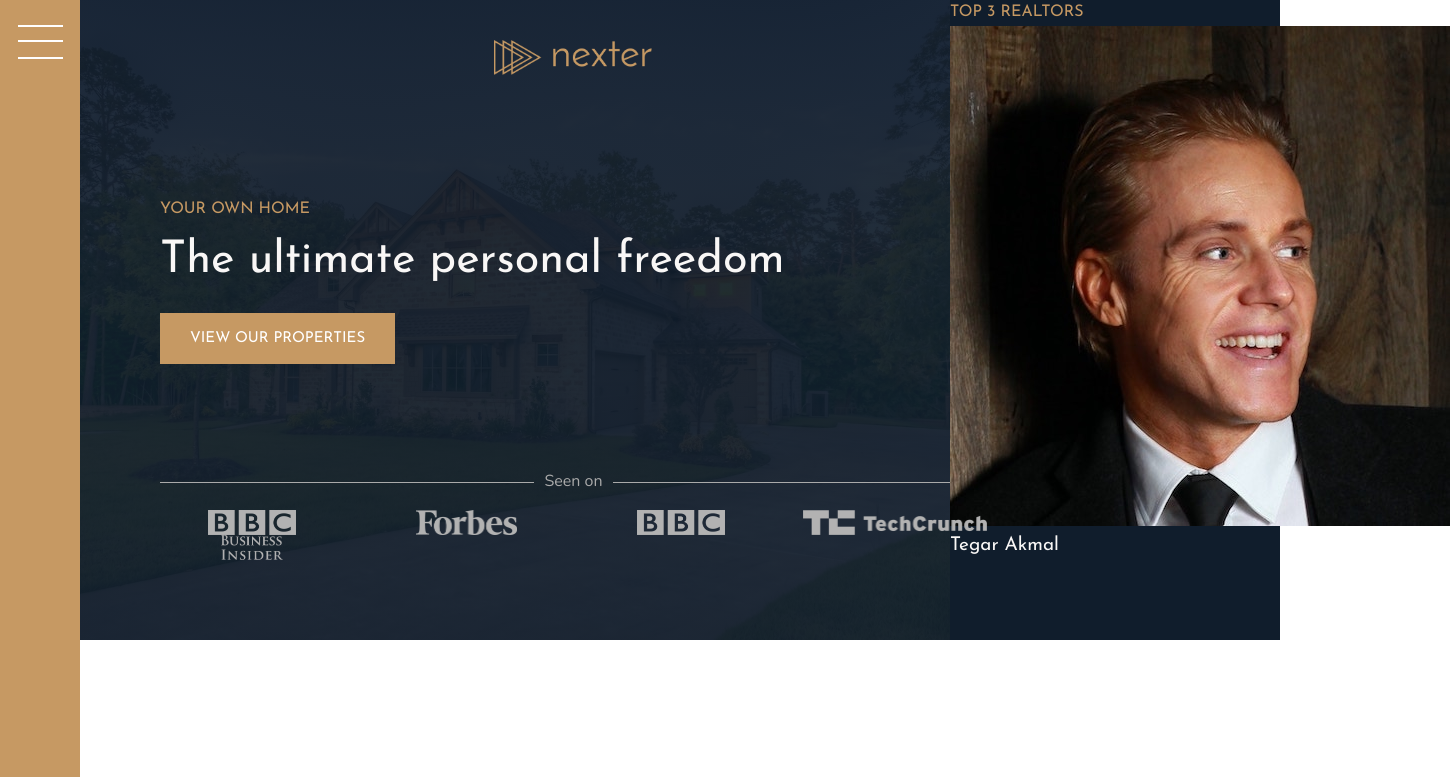
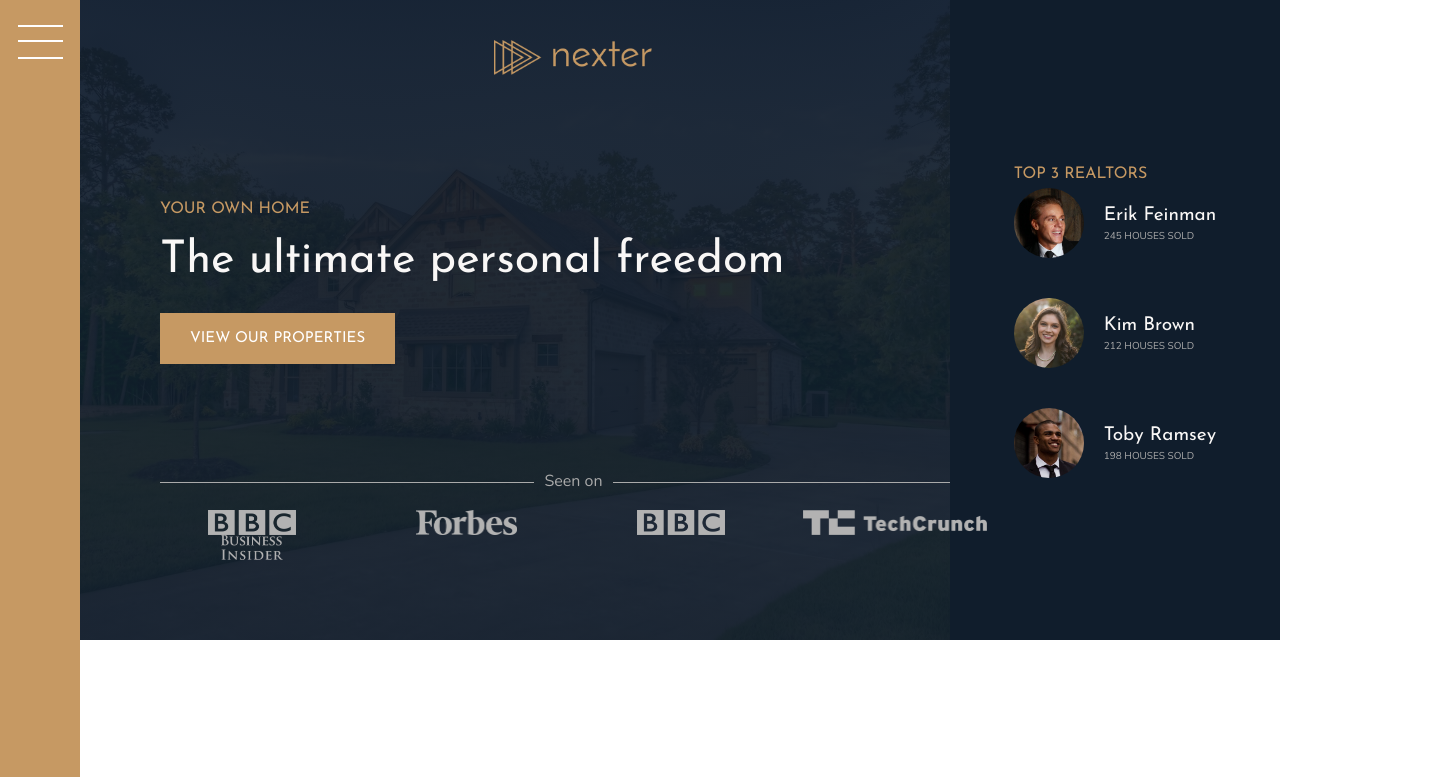
Before and after one commit to tegar97/nexter, a website: page index.html in a window 1280 px wide. Shown: the top 777 px of the page, 1450 px wide, since content can reach past the window. Drawn offline with nearby package versions, Linux system fonts and the light colour scheme; files whose address does not match are found by name.

Commit message:
section realtors finish

```diff
--- a/index.html
+++ b/index.html
@@ -32,12 +32,26 @@
         <div class="realtors">
             <h3 class="heading-3">Top 3 Realtors</h3>
             <div class="realtors__list">
-                <img src="./img/realtor-1.jpeg" alt="Realtors 1" class="realtors__img">
+                <img src="img/realtor-1.jpeg" alt="Realtor 1" class="realtors__img">
                 <div class="realtors__details">
-                    <h4 class="heading-4 heading-4--light">Tegar Akmal</h4>
+                    <h4 class="heading-4 heading-4--light">Erik Feinman</h4>
+                    <p class="realtors__sold">245 houses sold</p>
+                </div>
+
+                <img src="img/realtor-2.jpeg" alt="Realtor 2" class="realtors__img">
+                <div class="realtors__details">
+                    <h4 class="heading-4 heading-4--light">Kim Brown</h4>
+                    <p class="realtors__sold">212 houses sold</p>
+                </div>
+
+                <img src="img/realtor-3.jpeg" alt="Realtor 3" class="realtors__img">
+                <div class="realtors__details">
+                    <h4 class="heading-4 heading-4--light">Toby Ramsey</h4>
+                    <p class="realtors__sold">198 houses sold</p>
                 </div>
             </div>
         </div>
+
         <section class="features">
             <div class="feature">
                 <svg class="feature__icon">
--- a/sass/_realtors.scss
+++ b/sass/_realtors.scss
@@ -1,4 +1,31 @@
 .realtors{
     background-color: $color-secondary;
     grid-column: col-start 7 / full-end;
+    padding: 3rem;
+    display: grid;
+    align-content: center;
+    justify-content: center;
+
+    &__list{
+        display: grid;
+        grid-template-columns: min-content max-content;
+        grid-column-gap: 2rem;
+        grid-row-gap: 5vh;
+        align-items: center;
+    }
+
+    &__img{
+        width: 7rem;
+        border-radius: 50%;
+        display: block
+
+    }
+    &__sold{
+        text-transform: uppercase;
+        color : $color-grey-light-2;
+        margin-top: -3px;
+
+    }
+
+
 }
```
Also changed, not shown: css/style.css.
